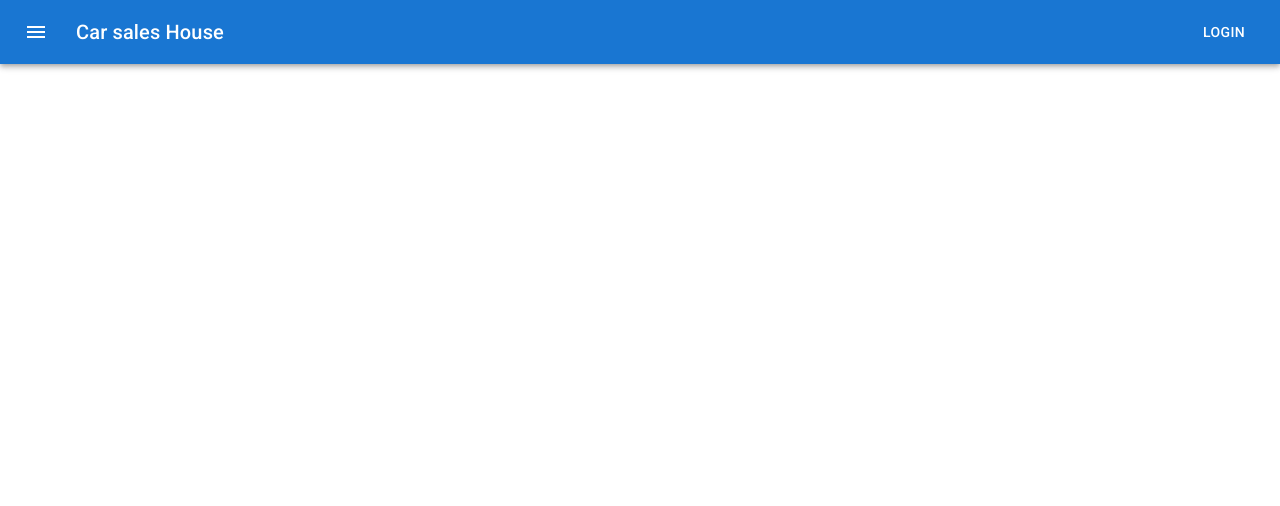
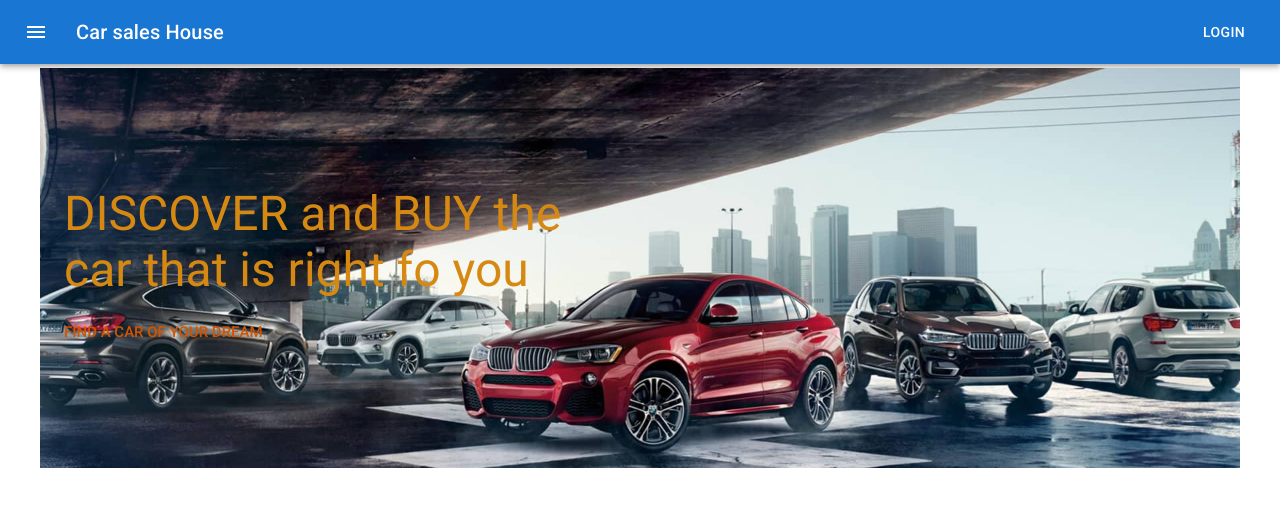
Before and after one commit to prottay190/car-sales-website-client, a React (Create React App) app: page / in a window 1280 px wide. Shown: the top 506 px of the page. Built offline with nearby package versions, Linux system fonts and the light colour scheme.

Commit message:
banner section complate

```diff
--- /dev/null
+++ b/src/Pages/Home/Banner/Banner.js
@@ -0,0 +1,40 @@
+import React from 'react';
+import { Typography, Container } from '@mui/material';
+import Box from '@mui/material/Box';
+import Grid from '@mui/material/Grid';
+import banner from '.././../../images/banner/banner.jpg'
+
+const Banner = () => {
+    const bannerBg = {
+        background: `url(${banner})`,
+        backgroundSize: 'cover',
+        backgroundRepeat: 'no-repeat',
+        marginTop: '20px'
+
+
+    }
+
+    const verticalCenter = {
+        display: 'flex',
+        alignItems: 'center',
+        height: 400
+    }
+    return (
+        <Container style={bannerBg} sx={{ flexGrow: 1 }}>
+        <Grid container spacing={2}>
+            <Grid item style={{ ...verticalCenter, textAlign: 'left' }} xs={12} md={6}>
+                <Box >
+                    <Typography variant="h3" sx={{color: '#D68912'}}>
+                    DISCOVER and BUY the car that is right fo you
+                    </Typography>
+                    <Typography variant="h5" sx={{ my: 3, fontSize: 15, fontWeight: 500, color: '#D35400' }}>
+                    FIND A CAR OF YOUR DREAM
+                    </Typography>
+                </Box>
+            </Grid>
+        </Grid>
+    </Container>
+    );
+};
+
+export default Banner;
--- a/src/Pages/Home/Home/Home.js
+++ b/src/Pages/Home/Home/Home.js
@@ -1,10 +1,12 @@
 import React from 'react';
 import Navigation from '../../Shared/Navigation/Navigation';
+import Banner from '../Banner/Banner';
 
 const Home = () => {
     return (
         <div>
             <Navigation></Navigation>
+            <Banner></Banner>
         </div>
     );
 };
```
Also changed, not shown: src/images/banner/banner.jpg (added).
